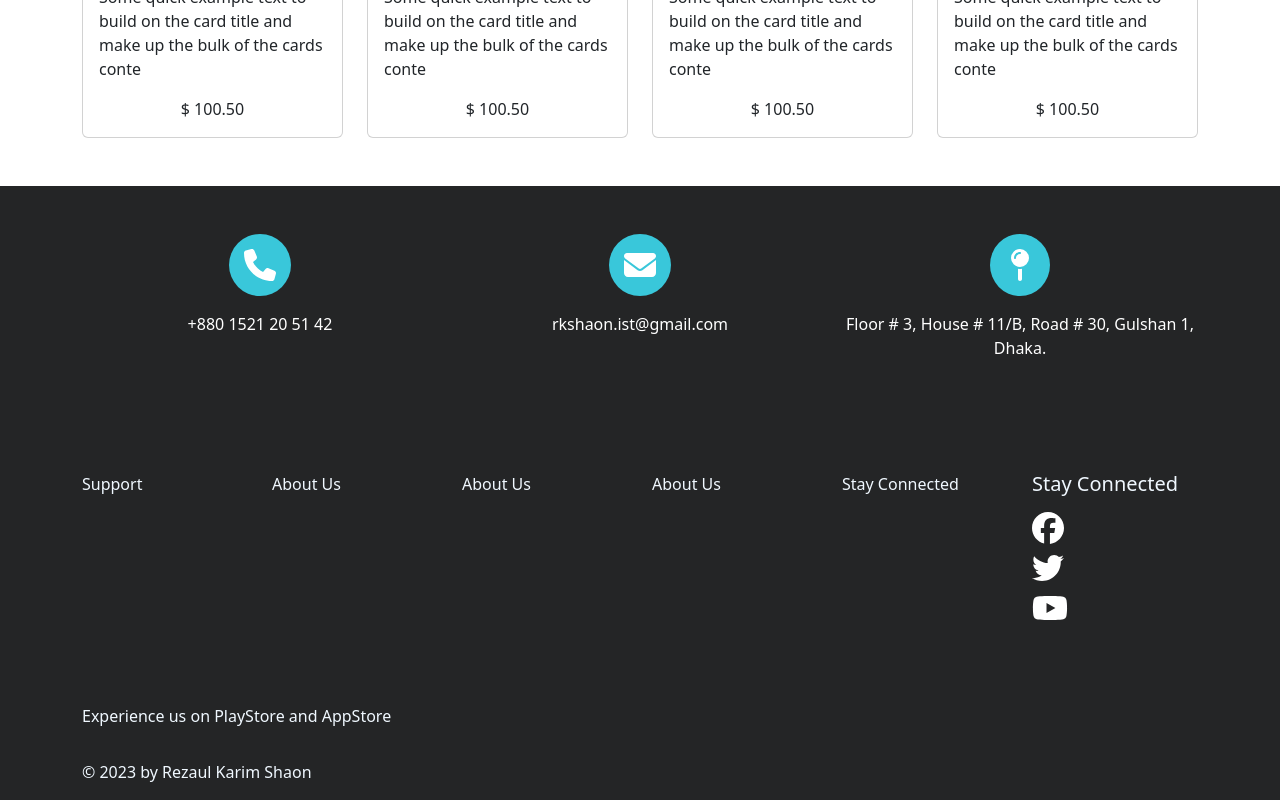
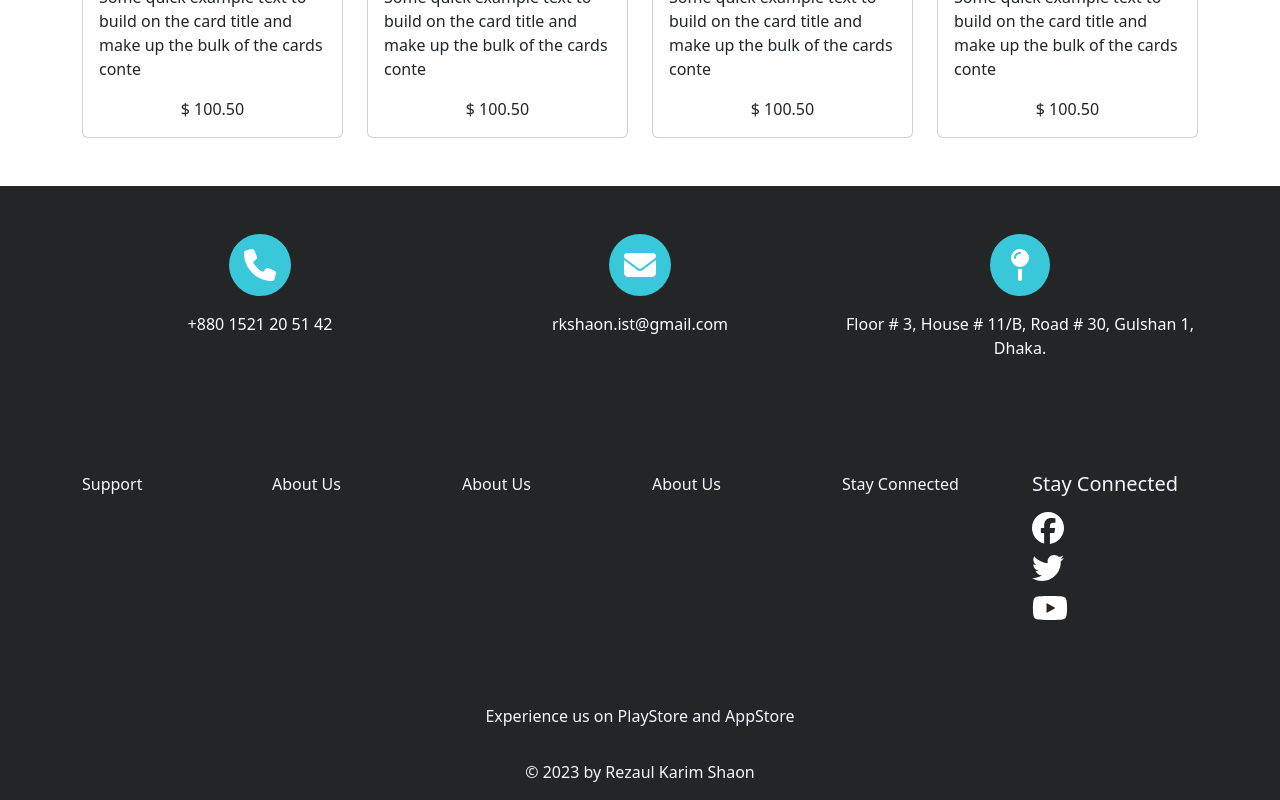
Before and after one commit to rkshaon/ecommerce, a Vue app in the folder frontend/: page / in a window 1280 px wide. Shown: the part 2604-3404 px from the top of the page. Built offline with nearby package versions, Linux system fonts and the light colour scheme; no server answers.

Commit message:
frontend: product details page - product path - breadcrumb applied

```diff
--- a/frontend/src/components/common/FooterComponent.vue
+++ b/frontend/src/components/common/FooterComponent.vue
@@ -70,11 +70,11 @@
                     </ul>
                 </div>
             </div>
-            <div class="row pt-3 pb-3">
-                <div>Experience us on PlayStore and AppStore</div>
+            <div class="row pt-3 pb-3" style="">
+                <div class="text-center">Experience us on PlayStore and AppStore</div>
             </div>
             <div class="row pt-3 pb-3">
-                <div>&copy; 2023 by Rezaul Karim Shaon</div>
+                <div class="text-center">&copy; 2023 by Rezaul Karim Shaon</div>
             </div>
         </div>
     </div>
--- a/frontend/src/components/support/ProductDetailsComponent.vue
+++ b/frontend/src/components/support/ProductDetailsComponent.vue
@@ -1,10 +1,13 @@
 <template>
     <div class="container">
         <!-- Product Path -->
-        <div class="mt-3 mb-3 d-flex align-items-center">
+        <nav aria-label="breadcrumb">
+        <ol class="breadcrumb">
+            <li class="breadcrumb-item">
                 <router-link to="/" class="me-3"><font-awesome-icon :icon="['fas', 'house']" class="text-dark" /></router-link>
-            <font-awesome-icon :icon="['fas', 'right-long']" />
-            <router-link v-if="categoryDetails.category_slug && categoryDetails.id > 0" class="nav-link me-3"
+            </li>
+            <li class="breadcrumb-item">
+                <router-link v-if="categoryDetails.category_slug && categoryDetails.id > 0" class="text-decoration-none text-dark"
                     :to="{
                         name: 'category',
                         params: {
@@ -12,7 +15,8 @@
                             category_slug: categoryDetails.category_slug,
                         }
                     }">{{ categoryDetails.title }}</router-link>
-            <font-awesome-icon :icon="['fas', 'right-long']" />
+            </li>
+            <li class="breadcrumb-item active" aria-current="page">
                 <router-link :to="{
                     name: 'product',
                     params: {
@@ -20,7 +24,9 @@
                         product_slug: productDetails.product_slug,
                     }
                 }" class="navbar-brand">{{ productDetails.title }}</router-link>
-        </div>
+            </li>
+        </ol>
+        </nav>
         <!-- Product Image Gallery -->
         <div class="row">
             <div class="col-5">
```
Lines whose indentation alone changed are shown as unchanged.
